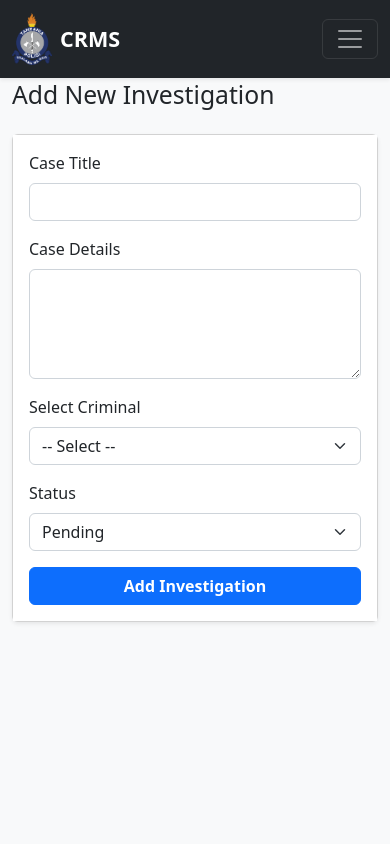
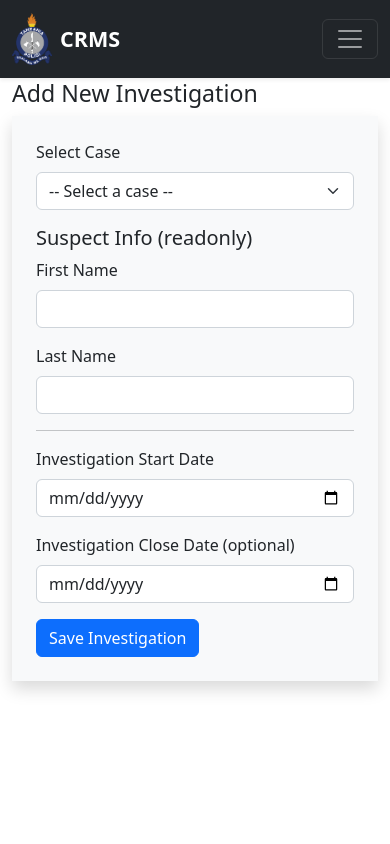
Before and after one commit to TariqNew/police_system_new, a PHP site: page /Investigator/investigation.php in a window 390 px wide. Run offline with PHP 8.4, Linux system fonts and the light colour scheme; a user stored in the database is signed in; tables that the repository leaves empty or names only in its code hold one stand-in row (values such as "Sample post").

Commit message:
Third changes

```diff
--- a/Investigator/investigation.php
+++ b/Investigator/investigation.php
@@ -1,38 +1,68 @@
 <?php
-ini_set('display_errors', 1);
-ini_set('display_startup_errors', 1);
-error_reporting(E_ALL);
-
 session_start();
-if (!isset($_SESSION['role']) || $_SESSION['role'] !== 'Investigator') {
+if (
+    !(
+        (isset($_SESSION['officer_id']) && $_SESSION['role'] === 'Officer') ||
+        (isset($_SESSION['investigator_id']) && $_SESSION['role'] === 'Investigator')
+    )
+) {
     header("Location: ../login.php");
     exit;
 }
 
-include "../DB_connection.php";
+require_once "../DB_connection.php"; // Make sure $conn is a PDO instance
 
-$success = "";
-$error = "";
+$selected_case_id = '';
+$date_started = '';
+$date_closed = '';
+$success_msg = '';
+$error_msg = '';
 
-if ($_SERVER["REQUEST_METHOD"] == "POST") {
-    $title = $_POST['case_title'];
-    $description = $_POST['description'];
-    $criminal_id = $_POST['criminal_id'];
-    $status = $_POST['status'] ?? 'Pending';
-    $investigator_id = $_SESSION['investigator_id'];
+// Fetch all criminal cases with suspect info
+$cases = [];
+try {
+    $stmt = $conn->query("SELECT cc.case_id, cc.case_title, s.suspect_id, s.fname, s.lname
+                        FROM criminal_cases cc
+                        JOIN suspects s ON cc.suspect_id = s.suspect_id
+                        ORDER BY cc.case_title ASC");
+    $cases = $stmt->fetchAll(PDO::FETCH_ASSOC);
+} catch (PDOException $e) {
+    $error_msg = "Error fetching cases: " . htmlspecialchars($e->getMessage());
+}
 
-    if (!empty($title) && !empty($description) && !empty($criminal_id)) {
-        $stmt = $conn->prepare("INSERT INTO investigations
-        (case_title, description, suspect_id, investigator_id, status, date_started)
-        VALUES (?, ?, ?, ?, ?, NOW())");
+if ($_SERVER['REQUEST_METHOD'] === 'POST') {
+    $selected_case_id = $_POST['case_id'] ?? '';
+    $date_started = $_POST['date_started'] ?? '';
+    $date_closed = $_POST['date_closed'] ?? null;
 
-        if ($stmt->execute([$title, $description, $criminal_id, $investigator_id, $status])) {
-            $success = "Investigation added successfully!";
-        } else {
-            $error = "Failed to add investigation.";
+    if (empty($selected_case_id) || empty($date_started)) {
+        $error_msg = "Case and start date are required.";
+    } else {
+        $investigator_id = ($_SESSION['role'] === 'Officer') ? $_SESSION['officer_id'] : $_SESSION['investigator_id'];
+
+        try {
+            $sql = "INSERT INTO investigations
+              (case_id, investigator_id, status, date_started, date_closed, created_at, updated_at)
+              VALUES (:case_id, :investigator_id, 'Pending', :date_started, :date_closed, NOW(), NOW())";
+
+            $stmt = $conn->prepare($sql);
+            // If $date_closed is empty string, convert to null
+            $date_closed = $date_closed ?: null;
+
+            $stmt->bindValue(':case_id', $selected_case_id, PDO::PARAM_INT);
+            $stmt->bindValue(':investigator_id', $investigator_id, PDO::PARAM_INT);
+            $stmt->bindValue(':date_started', $date_started, PDO::PARAM_STR);
+            $stmt->bindValue(':date_closed', $date_closed, $date_closed === null ? PDO::PARAM_NULL : PDO::PARAM_STR);
+
+            $stmt->execute();
+
+            $success_msg = "Investigation added successfully.";
+            $selected_case_id = '';
+            $date_started = '';
+            $date_closed = '';
+        } catch (PDOException $e) {
+            $error_msg = "Database error: " . htmlspecialchars($e->getMessage());
         }
-    } else {
-        $error = "All fields are required.";
     }
 }
 ?>
@@ -41,120 +71,163 @@ if ($_SERVER["REQUEST_METHOD"] == "POST") {
 <html lang="en">
 
 <head>
-    <meta charset="UTF-8">
+    <meta charset="UTF-8" />
+    <meta name="viewport" content="width=device-width, initial-scale=1" />
     <title>Add Investigation</title>
-    <meta name="viewport" content="width=device-width, initial-scale=1">
+    <link rel="stylesheet" href="https://cdn.jsdelivr.net/npm/bootstrap@5.2.0/dist/css/bootstrap.min.css">
+    <link href="https://cdn.jsdelivr.net/npm/bootstrap-icons@1.10.5/font/bootstrap-icons.css" rel="stylesheet">
 
-    <!-- Bootstrap 5 -->
-    <link href="https://cdn.jsdelivr.net/npm/bootstrap@5.2.0/dist/css/bootstrap.min.css" rel="stylesheet">
-    <link href="https://cdn.jsdelivr.net/npm/bootstrap-icons@1.10.5/font/bootstrap-icons.css" rel="stylesheet" />
+    <link rel="icon" href="../logo.png">
+    <script src="https://ajax.googleapis.com/ajax/libs/jquery/3.6.0/jquery.min.js"></script>
+    <link rel="stylesheet" href="https://cdnjs.cloudflare.com/ajax/libs/font-awesome/4.7.0/css/font-awesome.min.css">
+    <script>
+        const cases = <?= json_encode($cases) ?>;
 
-    <!-- Optional custom CSS -->
-    <link rel="icon" href="../logo.png">
-    <link rel="stylesheet" href="https://cdnjs.cloudflare.com/ajax/libs/font-awesome/4.7.0/css/font-awesome.min.css">
+        function onCaseChange() {
+            const select = document.getElementById('caseSelect');
+            const selectedCaseId = select.value;
+            const suspectFnameInput = document.getElementById('suspectFname');
+            const suspectLnameInput = document.getElementById('suspectLname');
+
+            const selectedCase = cases.find(c => c.case_id == selectedCaseId);
+            if (selectedCase) {
+                suspectFnameInput.value = selectedCase.fname;
+                suspectLnameInput.value = selectedCase.lname;
+            } else {
+                suspectFnameInput.value = '';
+                suspectLnameInput.value = '';
+            }
+        }
+
+        window.onload = () => onCaseChange();
+    </script>
+    <style>
+        body {
+            overflow-x: hidden;
+        }
+
+        .sidebar {
+            position: fixed;
+            top: 56px;
+            /* height of navbar */
+            bottom: 0;
+            left: 0;
+            width: 250px;
+            overflow-y: auto;
+            background-color: #f8f9fa;
+            border-right: 1px solid #dee2e6;
+            padding-top: 1rem;
+        }
+
+        main {
+            margin-left: 250px;
+        }
+
+        @media (max-width: 768px) {
+            .sidebar {
+                position: static;
+                width: 100%;
+            }
+
+            main {
+                margin-left: 0;
+            }
+        }
+    </style>
 </head>
 
-<body style="background-color: #f8f9fa;">
-
+<body>
     <?php include "inc/navbar.php"; ?>
 
     <div class="container-fluid">
-        <div class="row" style="padding-top: 56px; min-height: 100vh;">
+        <div class="row" style="padding-top: 56px;">
+            <!-- Sidebar -->
+            <div class="col-md-3 col-lg-2">
+                <?php include "inc/sidebar.php"; ?>
+            </div>
 
-            <?php include "inc/sidebar.php"; ?>
+            <!-- Main Content -->
+            <main class="col-md-9 col-lg-10 py-4">
+                <h3>Add New Investigation</h3>
 
-            <main class="col-md-9 ms-sm-auto col-lg-10 px-md-4 py-4">
-                <h2 class="mb-4">Add New Investigation</h2>
-
-                <?php if (!empty($success)): ?>
-                    <div class="alert alert-success"><?= htmlspecialchars($success) ?></div>
-                <?php elseif (!empty($error)): ?>
-                    <div class="alert alert-danger"><?= htmlspecialchars($error) ?></div>
+                <?php if ($error_msg): ?>
+                    <div class="alert alert-danger"><?= $error_msg ?></div>
                 <?php endif; ?>
 
-                <div class="card shadow-sm">
-                    <div class="card-body bg-white">
-                        <form method="POST" class="needs-validation" novalidate>
+                <?php if ($success_msg): ?>
+                    <div class="alert alert-success"><?= $success_msg ?></div>
+                <?php endif; ?>
 
-                            <!-- Case Title -->
-                            <div class="mb-3">
-                                <label for="case_title" class="form-label">Case Title</label>
-                                <input type="text" class="form-control" id="case_title" name="case_title" required>
-                                <div class="invalid-feedback">Please enter a case title.</div>
-                            </div>
+                <form method="post" class="shadow p-4 bg-light">
 
-                            <!-- Description -->
-                            <div class="mb-3">
-                                <label for="description" class="form-label">Case Details</label>
-                                <textarea class="form-control" id="description" name="description" rows="4"
-                                    required></textarea>
-                                <div class="invalid-feedback">Please provide case details.</div>
-                            </div>
+                    <div class="mb-3">
+                        <label for="caseSelect" class="form-label">Select Case</label>
+                        <select id="caseSelect" name="case_id" class="form-select" onchange="onCaseChange()" required>
+                            <option value="">-- Select a case --</option>
+                            <?php foreach ($cases as $case): ?>
+                                <option value="<?= htmlspecialchars($case['case_id']) ?>"
+                                    <?= ($case['case_id'] == $selected_case_id) ? 'selected' : '' ?>>
+                                    <?= htmlspecialchars($case['case_title']) ?>
+                                </option>
+                            <?php endforeach; ?>
+                        </select>
+                    </div>
 
-                            <!-- Criminal Selection -->
-                            <div class="mb-3">
-                                <label for="criminal_id" class="form-label">Select Criminal</label>
-                                <select class="form-select" name="criminal_id" id="criminal_id" required>
-                                    <option value="" disabled selected>-- Select --</option>
-                                    <?php
-                                    try {
-                                        $stmt = $conn->query("SELECT * FROM suspects");
-                                        foreach ($stmt as $c) {
-                                            $id = htmlspecialchars($c['suspect_id']);
-                                            $name = htmlspecialchars($c['username']);
-                                            echo "<option value='$id'>$name</option>";
-                                        }
-                                    } catch (Exception $e) {
-                                        echo "<option disabled>Error loading criminals</option>";
-                                    }
-                                    ?>
-                                </select>
-                                <div class="invalid-feedback">Please select a criminal.</div>
-                            </div>
+                    <h5>Suspect Info (readonly)</h5>
+                    <div class="mb-3">
+                        <label class="form-label">First Name</label>
+                        <input type="text" id="suspectFname" class="form-control" readonly />
+                    </div>
 
-                            <!-- Status -->
-                            <div class="mb-3">
-                                <label for="status" class="form-label">Status</label>
-                                <select class="form-select" name="status" id="status" required>
-                                    <option value="Pending" selected>Pending</option>
-                                    <option value="In Progress">In Progress</option>
-                                    <option value="Completed">Completed</option>
-                                    <option value="Closed">Closed</option>
-                                </select>
-                            </div>
+                    <div class="mb-3">
+                        <label class="form-label">Last Name</label>
+                        <input type="text" id="suspectLname" class="form-control" readonly />
+                    </div>
 
-                            <!-- Submit Button -->
-                            <button type="submit" class="btn btn-primary w-100" style="font-weight: 600;">
-                                Add Investigation
-                            </button>
-                        </form>
+                    <hr />
+
+                    <div class="mb-3">
+                        <label for="dateStarted" class="form-label">Investigation Start Date</label>
+                        <input type="date" id="dateStarted" name="date_started" class="form-control"
+                            value="<?= htmlspecialchars($date_started) ?>" required />
                     </div>
-                </div>
 
-                <!-- Bootstrap form validation script -->
-                <script>
-                    (function () {
-                        'use strict'
-                        var forms = document.querySelectorAll('.needs-validation')
-                        Array.prototype.slice.call(forms).forEach(function (form) {
-                            form.addEventListener('submit', function (event) {
-                                if (!form.checkValidity()) {
-                                    event.preventDefault()
-                                    event.stopPropagation()
-                                }
-                                form.classList.add('was-validated')
-                            }, false)
-                        })
-                    })()
-                </script>
+                    <div class="mb-3">
+                        <label for="dateClosed" class="form-label">Investigation Close Date (optional)</label>
+                        <input type="date" id="dateClosed" name="date_closed" class="form-control"
+                            value="<?= htmlspecialchars($date_closed) ?>" />
+                    </div>
+
+                    <button type="submit" class="btn btn-primary">Save Investigation</button>
+                </form>
             </main>
-
         </div>
     </div>
 
-    <!-- Bootstrap JS Bundle -->
+    <script>
+        const cases = <?= json_encode($cases) ?>;
+
+        function onCaseChange() {
+            const select = document.getElementById('caseSelect');
+            const selectedCaseId = select.value;
+            const suspectFnameInput = document.getElementById('suspectFname');
+            const suspectLnameInput = document.getElementById('suspectLname');
+
+            const selectedCase = cases.find(c => c.case_id == selectedCaseId);
+            if (selectedCase) {
+                suspectFnameInput.value = selectedCase.fname;
+                suspectLnameInput.value = selectedCase.lname;
+            } else {
+                suspectFnameInput.value = '';
+                suspectLnameInput.value = '';
+            }
+        }
+
+        window.onload = () => onCaseChange();
+    </script>
+
     <script src="https://cdn.jsdelivr.net/npm/bootstrap@5.2.0/dist/js/bootstrap.bundle.min.js"></script>
-
 </body>
 
+
 </html>
--- a/index.php
+++ b/index.php
@@ -63,7 +63,7 @@ if ($setting != 0) {
 			      <div class="card-body">
 			        <h5 class="card-title">About Us</h5>
 			        <p class="card-text"><?=$setting['description']?></p>
-			        <p class="card-text"><small class="text-muted">CRIMINAL RECORD MANAGEMENT SYSTEM</small></p>
+			        <p class="card-text"><small class="text-muted" style="color: black">CRIMINAL RECORD MANAGEMENT SYSTEM</small></p>
 			      </div>
 			    </div>
 			  </div>
```
Also changed, not shown: Administrator/report.php (+18 -35 lines), Investigator/report.php (+36 -19 lines), Investigator/statistic.php (+14 -13 lines), Investigator/suspect_add.php (+78 -45 lines).
